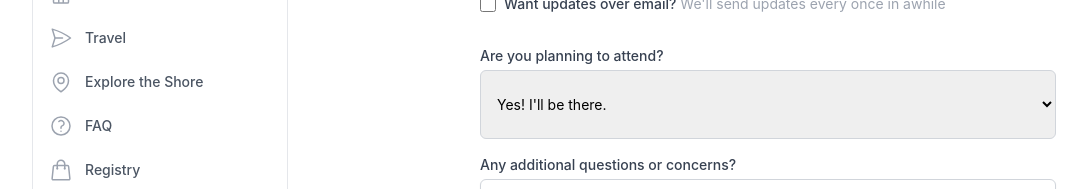
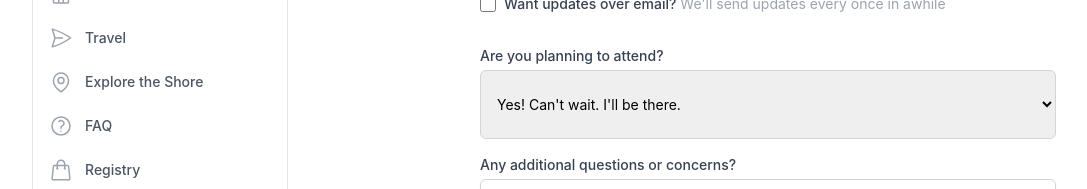
Before and after one commit to RobErskine/wedding-site, a Next.js app: page /rsvp in a window 1280 px wide. Shown: the part 514-703 px from the top of the page, without its empty margins (0-1087 px from the left). Built offline with nearby package versions, Linux system fonts and the light colour scheme.

Commit message:
molly is making me update the rsvp

```diff
--- a/pages/rsvp.tsx
+++ b/pages/rsvp.tsx
@@ -65,10 +65,10 @@ const RSVP: NextPage = () => {
             id="canAttend"
             name="canAttend"
             className="mt-1 block p-4 py-6 border border-grey-500 w-full rounded-md border-gray-300 py-2 pl-3 pr-10 text-base focus:border-indigo-500 focus:outline-none focus:ring-indigo-500 sm:text-sm"
-            defaultValue="Yes! I'll be there"
+            defaultValue="Yes! I'll be there."
           >
-            <option>Yes! I&apos;ll be there.</option>
-            <option>Hmm, need to see.</option>
+            <option>Yes! Can&apos;t wait. I&apos;ll be there.</option>
+            <option>Sounds fun, but I need a little time to figure out logistics.</option>
             <option>Sorry, won&apos;t be able to make it!</option>
           </select>
         </div>
```
